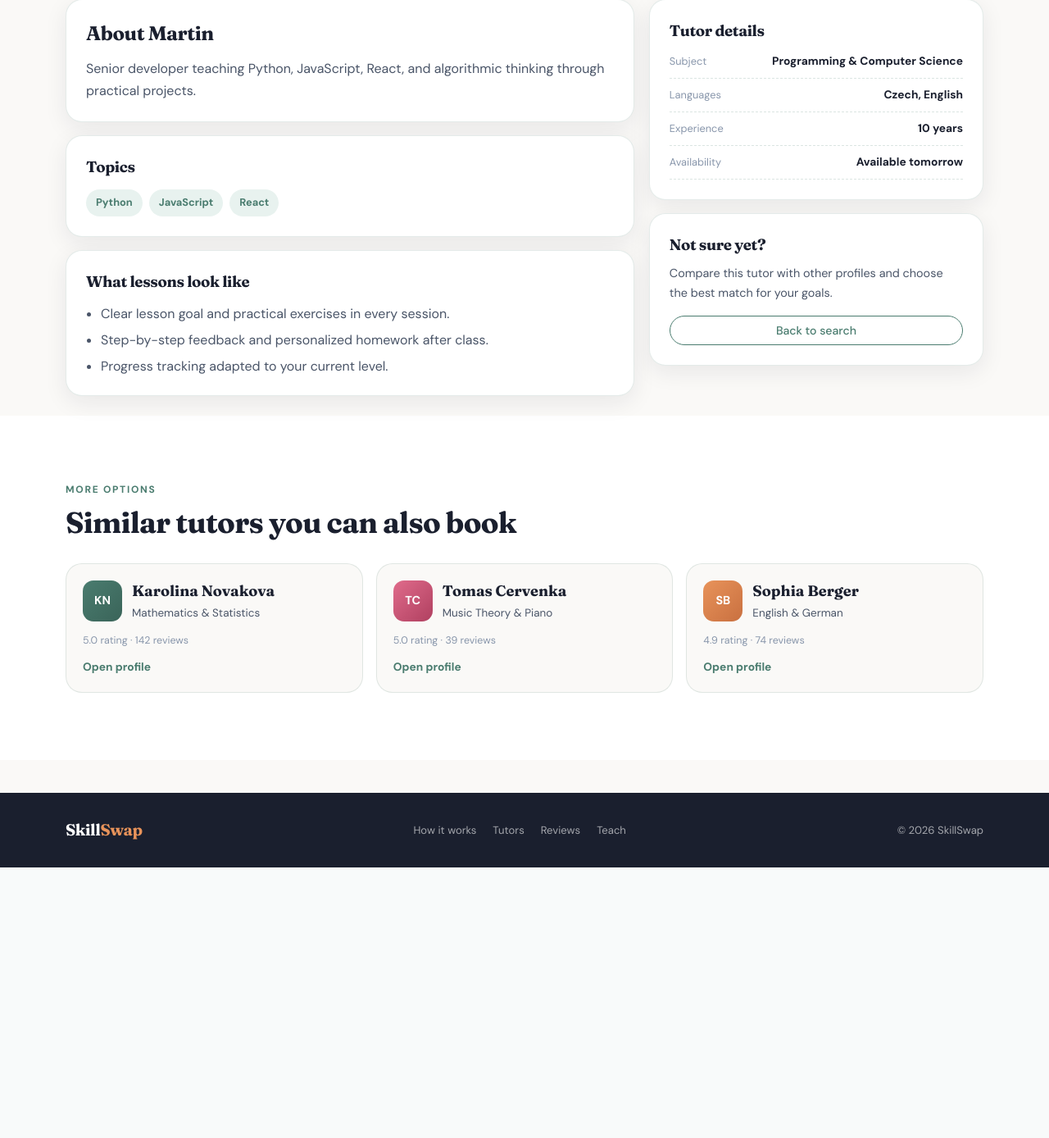
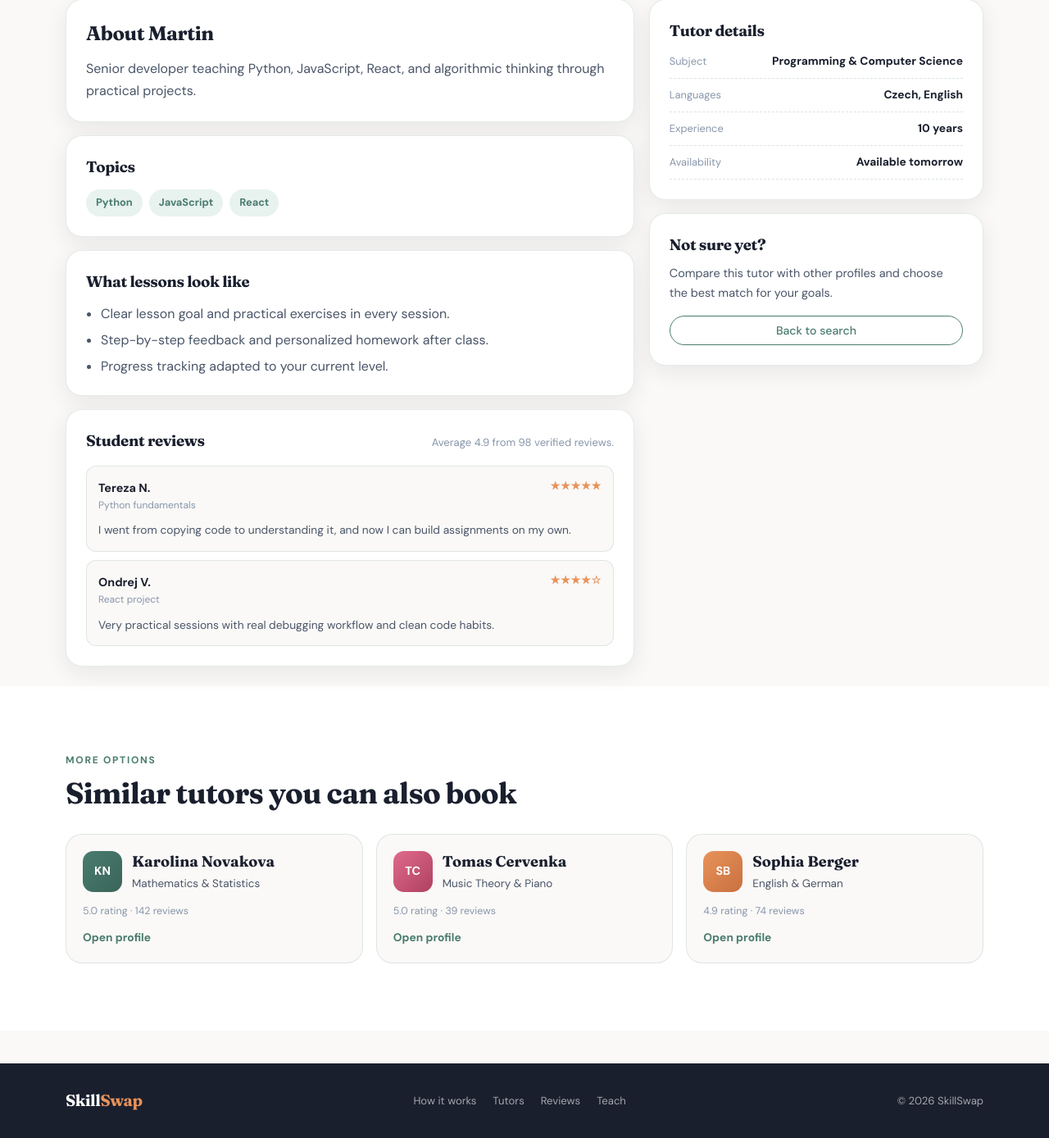
Before and after one commit to dhkey/skillswap, a Flask app: a page that uses templates/tutor_profile.html in a window 1280 px wide. Shown: the part 475-1863 px from the top of the page at 82% size. Before the commit the page ends 1533 px from the top, so only its background shows below. Run offline with Flask 3, Linux system fonts and the light colour scheme.

Commit message:
feat: Add tutor reviews section and update review links in profile and search pages

```diff
--- a/app.py
+++ b/app.py
@@ -195,6 +195,121 @@ POPULAR_SUBJECTS = [
     ("economics", "Economics", "💰"),
 ]
 
+REVIEW_LIBRARY_BY_SUBJECT = {
+    "maths": [
+        {
+            "author": "Lenka R.",
+            "lesson_focus": "Calculus exam prep",
+            "stars": "★★★★★",
+            "text": "Every lesson had a clear goal and I finally stopped guessing through derivative problems.",
+        },
+        {
+            "author": "David S.",
+            "lesson_focus": "Statistics",
+            "stars": "★★★★★",
+            "text": "Great structure, patient explanations, and practical examples that made probability click fast.",
+        },
+    ],
+    "programming": [
+        {
+            "author": "Tereza N.",
+            "lesson_focus": "Python fundamentals",
+            "stars": "★★★★★",
+            "text": "I went from copying code to understanding it, and now I can build assignments on my own.",
+        },
+        {
+            "author": "Ondrej V.",
+            "lesson_focus": "React project",
+            "stars": "★★★★☆",
+            "text": "Very practical sessions with real debugging workflow and clean code habits.",
+        },
+    ],
+    "languages": [
+        {
+            "author": "Klara M.",
+            "lesson_focus": "Conversation confidence",
+            "stars": "★★★★★",
+            "text": "Lessons are dynamic and speaking-focused, so I started using the language naturally.",
+        },
+        {
+            "author": "Peter H.",
+            "lesson_focus": "Exam preparation",
+            "stars": "★★★★★",
+            "text": "Clear correction style and useful homework that improved both grammar and fluency.",
+        },
+    ],
+    "physics": [
+        {
+            "author": "Marek T.",
+            "lesson_focus": "Mechanics",
+            "stars": "★★★★★",
+            "text": "Complex topics were broken down into simple steps and my problem-solving speed improved.",
+        },
+        {
+            "author": "Sara B.",
+            "lesson_focus": "Thermodynamics",
+            "stars": "★★★★☆",
+            "text": "Very clear derivations and strong exam strategy tips that helped me avoid common mistakes.",
+        },
+    ],
+    "chemistry": [
+        {
+            "author": "Nina P.",
+            "lesson_focus": "Organic chemistry",
+            "stars": "★★★★★",
+            "text": "I understood reaction mechanisms for the first time instead of memorizing random formulas.",
+        },
+        {
+            "author": "Roman K.",
+            "lesson_focus": "Biology support",
+            "stars": "★★★★☆",
+            "text": "Great visual explanations and quick recap quizzes at the end of each lesson.",
+        },
+    ],
+    "music": [
+        {
+            "author": "Eliska C.",
+            "lesson_focus": "Piano technique",
+            "stars": "★★★★★",
+            "text": "My hand positioning and timing improved quickly thanks to detailed but encouraging feedback.",
+        },
+        {
+            "author": "Jan D.",
+            "lesson_focus": "Music theory",
+            "stars": "★★★★★",
+            "text": "Theory was taught through songs I know, which made learning much more enjoyable.",
+        },
+    ],
+    "history": [
+        {
+            "author": "Monika S.",
+            "lesson_focus": "Essay writing",
+            "stars": "★★★★☆",
+            "text": "I learned how to build stronger arguments and structure essays with better evidence.",
+        },
+        {
+            "author": "Jakub F.",
+            "lesson_focus": "European history",
+            "stars": "★★★★★",
+            "text": "Lessons connected events clearly, so timelines and causes finally made sense.",
+        },
+    ],
+    "economics": [
+        {
+            "author": "Veronika A.",
+            "lesson_focus": "Microeconomics",
+            "stars": "★★★★★",
+            "text": "Graphs and concepts were explained with real-world examples that were easy to remember.",
+        },
+        {
+            "author": "Filip R.",
+            "lesson_focus": "Finance modules",
+            "stars": "★★★★☆",
+            "text": "Very focused sessions and great help with case-study interpretation under time pressure.",
+        },
+    ],
+}
+
 
 def _slugify(value):
     slug = re.sub(r"[^a-z0-9]+", "-", value.lower()).strip("-")
@@ -217,7 +332,14 @@ def _attach_tutor_slugs(tutors):
         seen.add(slug)
 
 
+def _attach_tutor_reviews(tutors):
+    for tutor in tutors:
+        library_reviews = REVIEW_LIBRARY_BY_SUBJECT.get(tutor["subject_key"], [])
+        tutor["review_entries"] = [dict(item) for item in library_reviews]
+
+
 _attach_tutor_slugs(TUTORS)
+_attach_tutor_reviews(TUTORS)
 
 
 def get_db():
--- a/static/css/styles.css
+++ b/static/css/styles.css
@@ -1370,6 +1370,15 @@ button {
   font-size: 0.78rem;
 }
 
+.rating-reviews-link {
+  text-decoration: none;
+}
+
+.rating-reviews-link:hover {
+  color: var(--sage);
+  text-decoration: underline;
+}
+
 .card-desc {
   margin: 0;
   padding: 15px 20px 0;
@@ -1625,6 +1634,15 @@ button {
   font-size: 0.86rem;
 }
 
+.profile-rating-reviews-link {
+  text-decoration: none;
+}
+
+.profile-rating-reviews-link:hover {
+  color: var(--sage);
+  text-decoration: underline;
+}
+
 .profile-price-card {
   width: min(280px, 100%);
   border: 1px solid var(--card-border);
@@ -1718,6 +1736,70 @@ button {
   line-height: 1.7;
 }
 
+.profile-reviews-head {
+  display: flex;
+  align-items: baseline;
+  justify-content: space-between;
+  gap: 12px;
+  flex-wrap: wrap;
+}
+
+.profile-reviews-head p {
+  margin: 0;
+  color: var(--ink-soft);
+  font-size: 0.82rem;
+}
+
+.profile-reviews-list {
+  margin-top: 16px;
+  display: grid;
+  gap: 10px;
+}
+
+.profile-review-card {
+  border: 1px solid rgba(74, 124, 111, 0.15);
+  border-radius: 12px;
+  background: var(--cream);
+  padding: 14px;
+}
+
+.profile-review-row {
+  display: flex;
+  justify-content: space-between;
+  align-items: flex-start;
+  gap: 10px;
+}
+
+.profile-review-author {
+  font-size: 0.9rem;
+}
+
+.profile-review-focus {
+  margin-top: 2px;
+  color: var(--ink-soft);
+  font-size: 0.75rem;
+}
+
+.profile-review-stars {
+  color: var(--amber);
+  font-size: 0.82rem;
+  letter-spacing: 0.7px;
+  font-weight: 700;
+}
+
+.profile-review-card p {
+  margin: 10px 0 0;
+  color: var(--ink-mid);
+  font-size: 0.86rem;
+  line-height: 1.65;
+}
+
+.profile-review-empty {
+  margin-top: 12px;
+  color: var(--ink-soft);
+  font-size: 0.88rem;
+}
+
 .profile-topic-list {
   margin-top: 14px;
   display: flex;
@@ -2073,6 +2155,11 @@ button {
     grid-template-columns: 1fr;
   }
 
+  .profile-review-row {
+    flex-direction: column;
+    align-items: flex-start;
+  }
+
   .auth-page {
     padding-top: 36px;
   }
--- a/templates/tutor_profile.html
+++ b/templates/tutor_profile.html
@@ -26,7 +26,7 @@
           <div class="profile-rating-row">
             <span class="stars-mini">{% if tutor.rating >= 4.8 %}★★★★★{% else %}★★★★☆{% endif %}</span>
             <span class="profile-rating-value">{{ '%.1f'|format(tutor.rating) }}</span>
-            <span class="profile-rating-reviews">({{ tutor.reviews }} reviews)</span>
+            <a class="profile-rating-reviews profile-rating-reviews-link" href="#reviews">({{ tutor.reviews }} reviews)</a>
           </div>
         </div>
       </div>
@@ -78,6 +78,32 @@
           <li>Step-by-step feedback and personalized homework after class.</li>
           <li>Progress tracking adapted to your current level.</li>
         </ul>
+      </article>
+
+      <article class="profile-panel profile-reviews-panel" id="reviews">
+        <div class="profile-reviews-head">
+          <h3>Student reviews</h3>
+          <p>Average {{ '%.1f'|format(tutor.rating) }} from {{ tutor.reviews }} verified reviews.</p>
+        </div>
+
+        {% if tutor.review_entries %}
+        <div class="profile-reviews-list">
+          {% for review in tutor.review_entries %}
+          <article class="profile-review-card">
+            <div class="profile-review-row">
+              <div>
+                <strong class="profile-review-author">{{ review.author }}</strong>
+                <div class="profile-review-focus">{{ review.lesson_focus }}</div>
+              </div>
+              <div class="profile-review-stars">{{ review.stars }}</div>
+            </div>
+            <p>{{ review.text }}</p>
+          </article>
+          {% endfor %}
+        </div>
+        {% else %}
+        <p class="profile-review-empty">No written reviews yet for this tutor.</p>
+        {% endif %}
       </article>
     </div>
 
--- a/templates/tutors.html
+++ b/templates/tutors.html
@@ -140,7 +140,7 @@
           <div class="rating-row">
             <div class="stars-mini">{% if tutor.rating >= 4.8 %}★★★★★{% else %}★★★★☆{% endif %}</div>
             <div class="rating-num">{{ '%.1f'|format(tutor.rating) }}</div>
-            <div class="rating-reviews">({{ tutor.reviews }} reviews)</div>
+            <a class="rating-reviews rating-reviews-link" href="{{ url_for('tutor_profile', slug=tutor.slug) }}#reviews">({{ tutor.reviews }} reviews)</a>
           </div>
         </div>
       </div>
```
